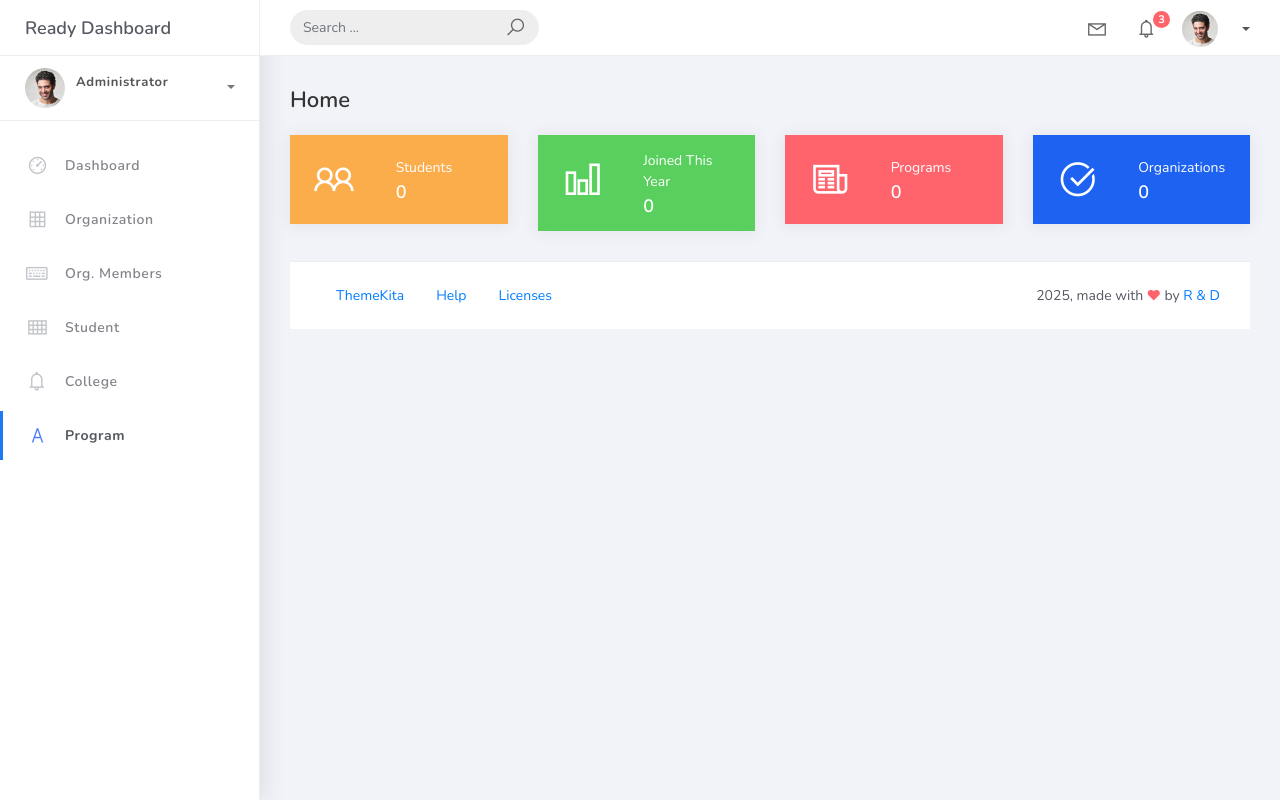
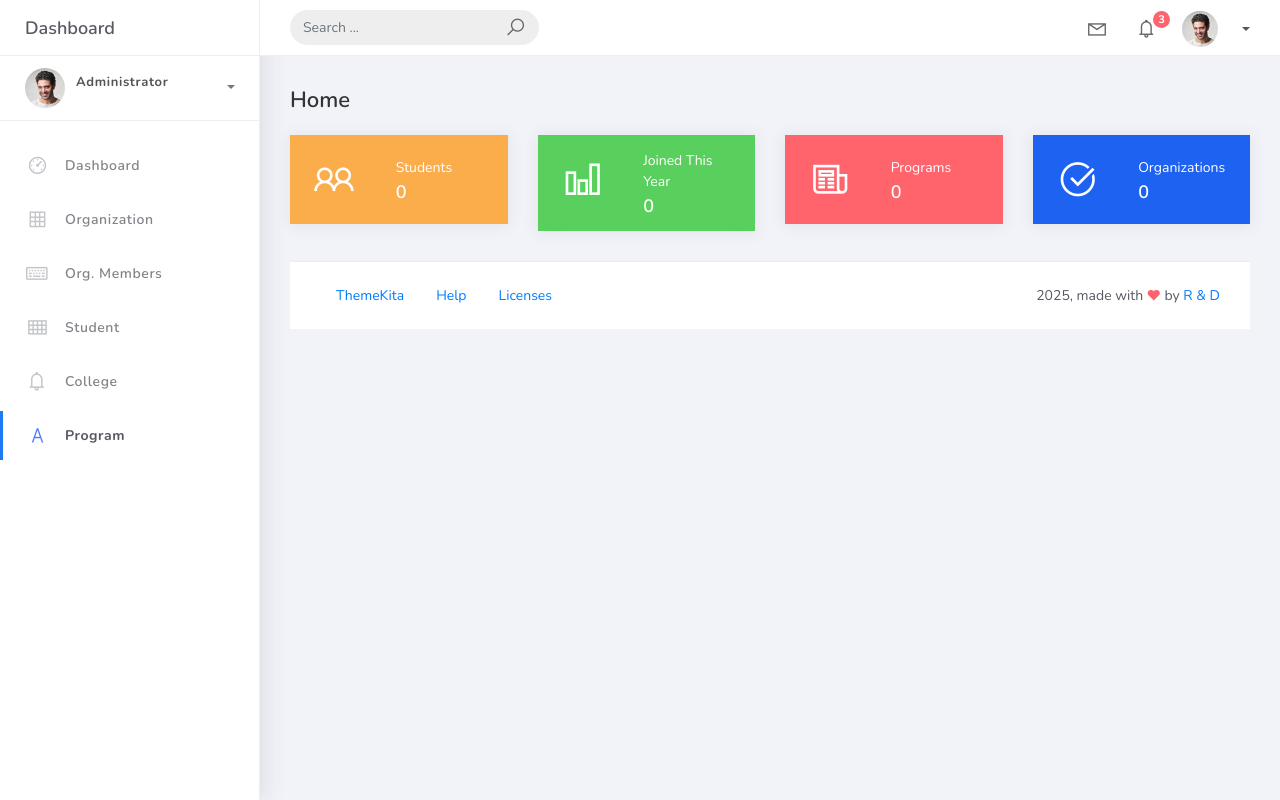
Before and after one commit to mosshead19/PSUsphere, a Django app: page / in a window 1280 px wide. Run offline with Django 5.2, Linux system fonts and the light colour scheme; data that the repository does not hold is empty; some libraries are stand-ins or nearby versions.

Commit message:
edit base.html

```diff
--- a/projectsite/templates/base.html
+++ b/projectsite/templates/base.html
@@ -15,7 +15,7 @@
 		<div class="main-header">
 			<div class="logo-header">
 				<a href="{% url 'home' %}" class="logo">
-					Ready Dashboard
+					Dashboard
 				</a>
 				<button class="navbar-toggler sidenav-toggler ml-auto" type="button" data-toggle="collapse" data-target="collapse" aria-controls="sidebar" aria-expanded="false" aria-label="Toggle navigation">
 					<span class="navbar-toggler-icon"></span>
```
